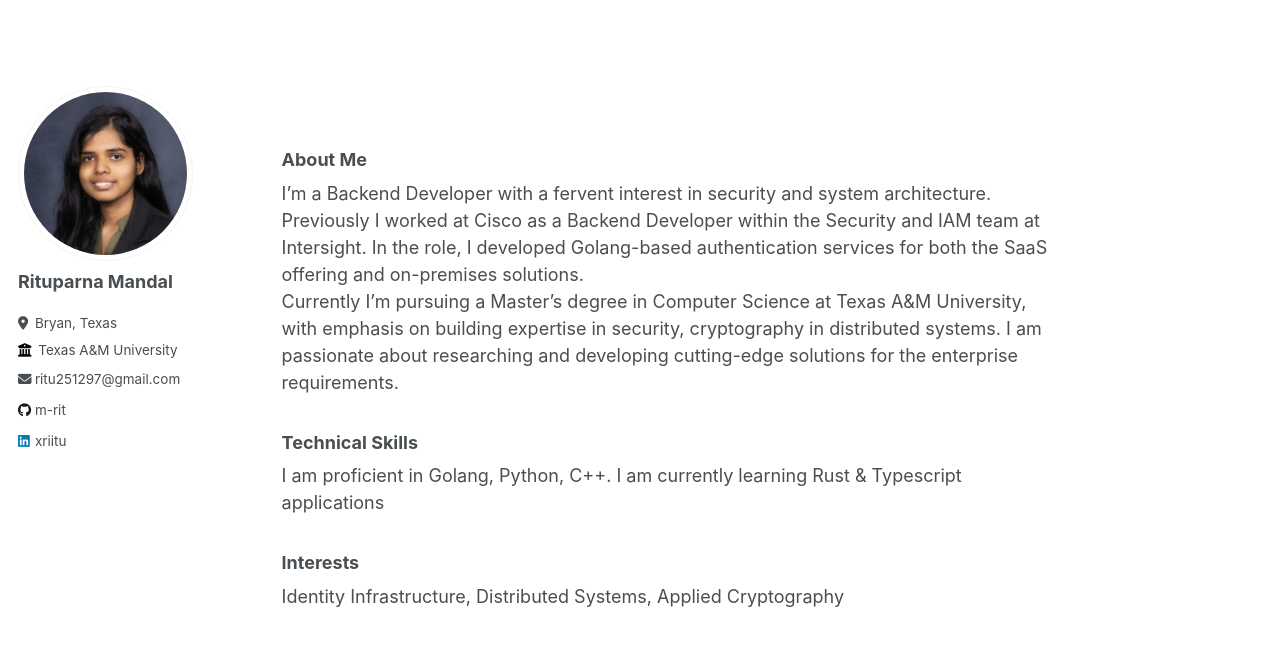
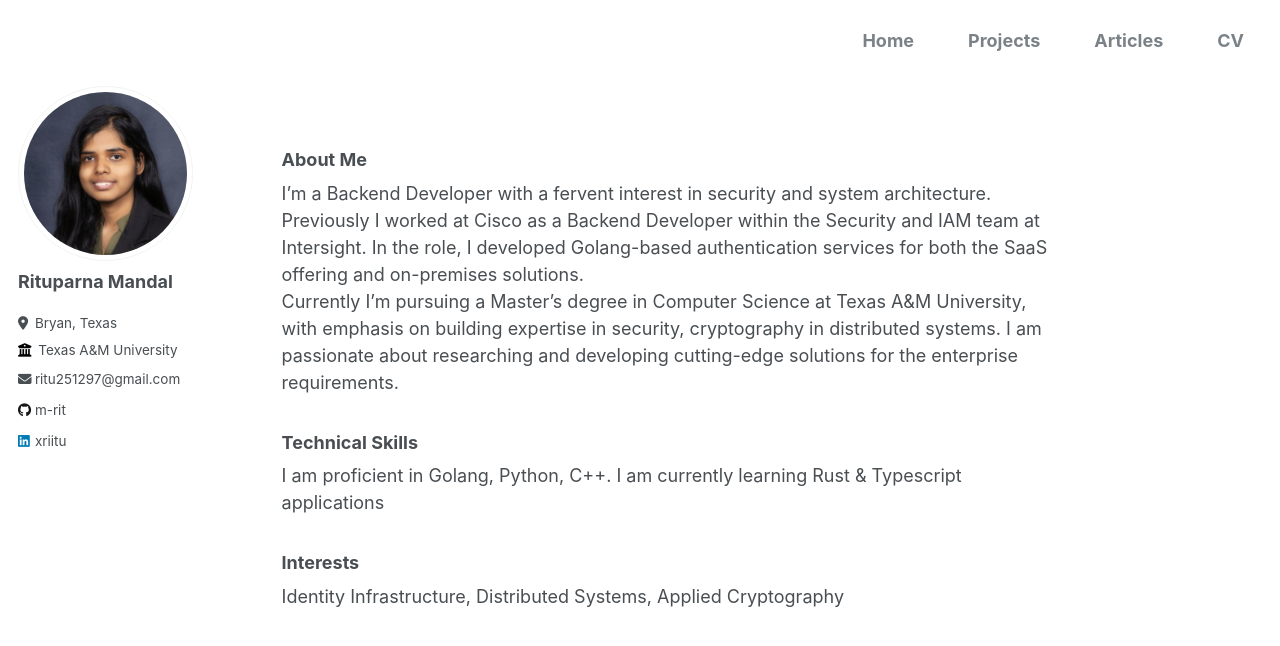
Before and after one commit to m-rit/m-rit.github.io, a Jekyll site: the page built from _pages/about.md, in a window 1280 px wide. Shown: the top 646 px of the page. Built offline with Jekyll 4.4.1, drawn with Linux system fonts in a browser that asks for light colours.

Commit message:
Update masthead.html

```diff
--- a/_includes/masthead.html
+++ b/_includes/masthead.html
@@ -7,7 +7,10 @@
     <nav id="site-nav" class="greedy-nav">
     <button class="close hidden"><div class="navicon"></div></button>
     <ul class="visible-links">
-      <!-- Initially empty, items will be moved here by JavaScript -->
+      <li class="masthead__menu-item masthead__menu-item--home"><a href="https://m-rit.github.io/about">Home</a></li>
+      <li class="masthead__menu-item"><a href="https://m-rit.github.io/portfolio">Projects</a></li>
+      <li class="masthead__menu-item"><a href="https://m-rit.github.io/year-archive">Articles</a></li>
+      <li class="masthead__menu-item"><a href="https://m-rit.github.io/cv">CV</a></li>
     </ul>
     <ul class="hidden-links hidden">
       <li class="masthead__menu-item masthead__menu-item--home"><a href="https://m-rit.github.io/about">Home</a></li>
```
